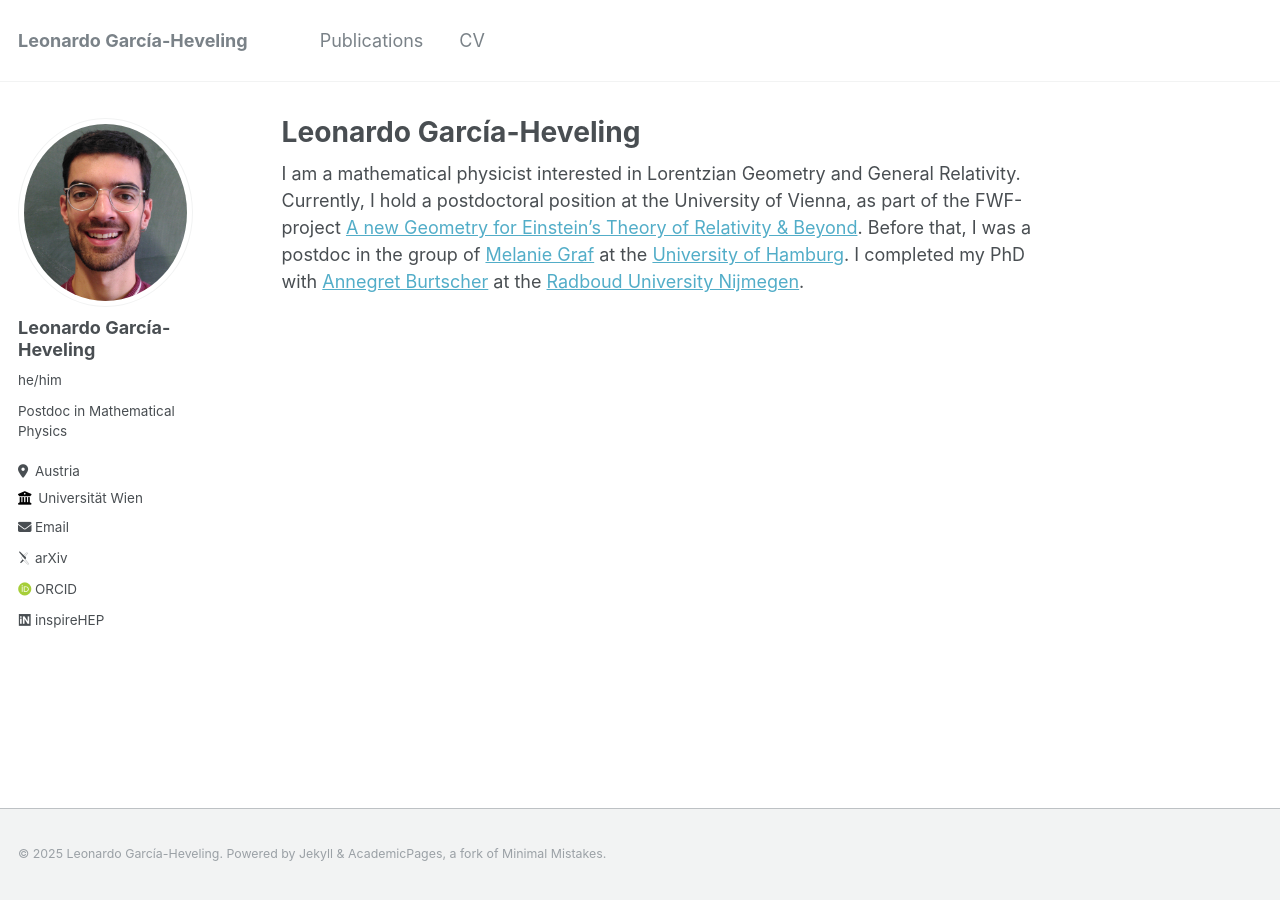
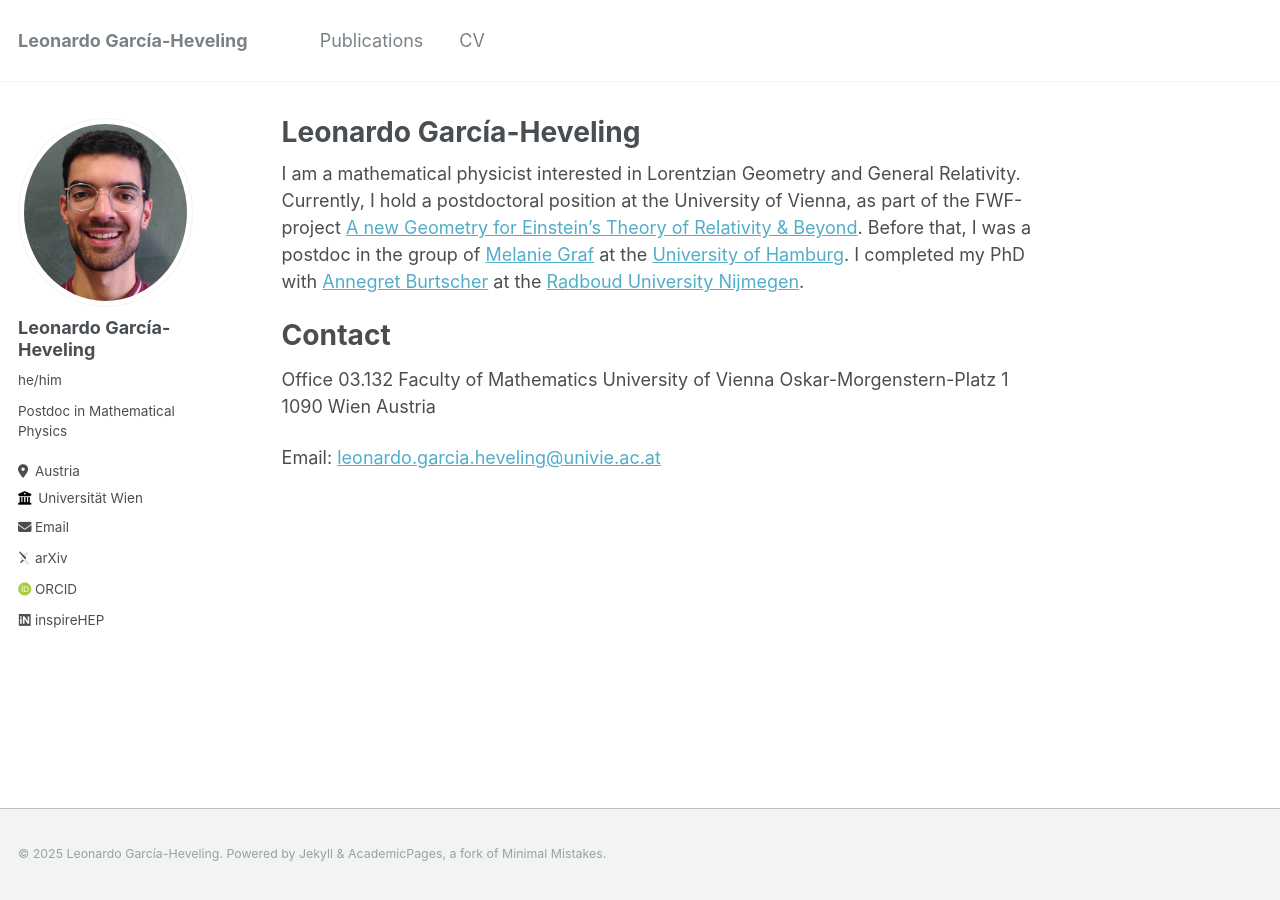
Before and after one commit to LeoGarciaHeveling/LeoGarciaHeveling.github.io, a Jekyll site: the page built from _pages/about.md, in a window 1280 px wide. Built offline with Jekyll 4.4.1, drawn with Linux system fonts in a browser that asks for light colours; some web fonts are replaced.

Commit message:
Update about.md

```diff
--- a/_pages/about.md
+++ b/_pages/about.md
@@ -8,3 +8,14 @@ redirect_from:
 ---
 
 I am a mathematical physicist interested in Lorentzian Geometry and General Relativity. Currently, I hold a postdoctoral position at the University of Vienna, as part of the FWF-project [A new Geometry for Einstein’s Theory of Relativity & Beyond](https://ef-geometry.univie.ac.at/). Before that, I was a postdoc in the group of [Melanie Graf](https://grafmelanie.wordpress.com/) at the [University of Hamburg](https://www.math.uni-hamburg.de/spag/ad/index.html). I completed my PhD with [Annegret Burtscher](https://www.math.ru.nl/~burtscher/) at the [Radboud University Nijmegen](https://www.ru.nl/en/departments/institute-for-mathematics-astrophysics-and-particle-physics/mathematics).
+
+Contact
+=
+Office 03.132
+Faculty of Mathematics
+University of Vienna
+Oskar-Morgenstern-Platz 1
+1090 Wien
+Austria
+
+Email: [leonardo.garcia.heveling@univie.ac.at](mailto:leonardo.garcia.heveling@univie.ac.at)
```
